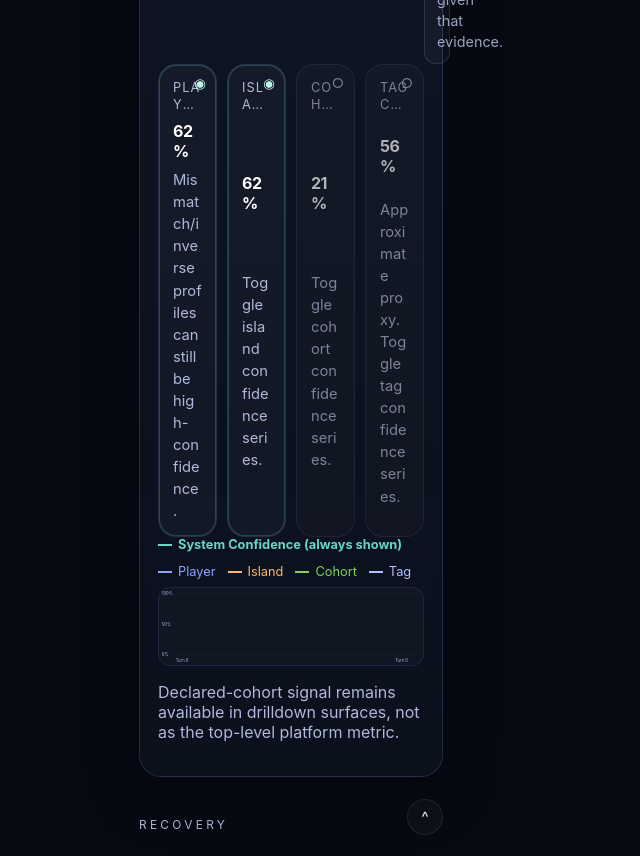
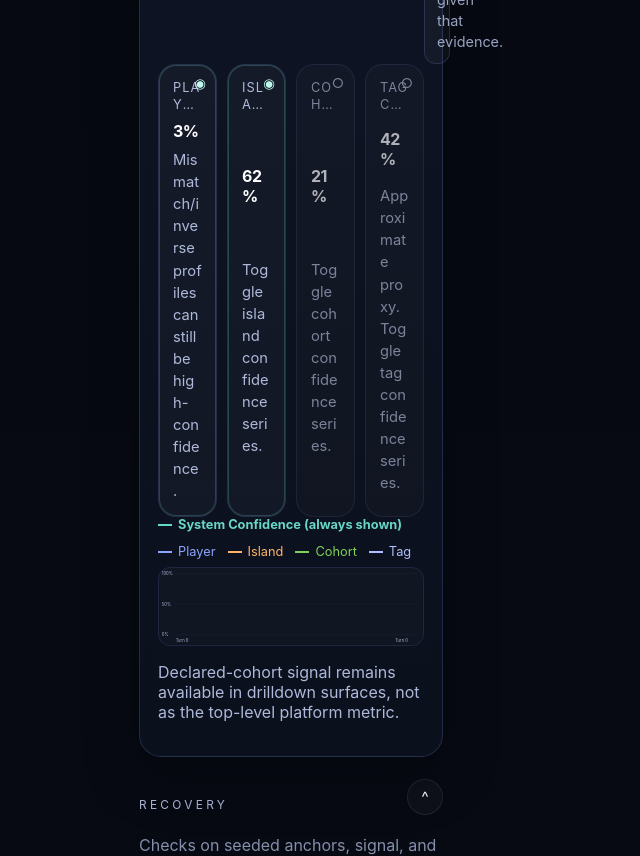
Before and after one commit to BrianUrbanek/Wayfarer, a React (Vite) app: page / in a window 1280 px wide. Shown: the part 5600-6456 px from the top of the page, without its empty margins (349-989 px from the left). Built offline with nearby package versions, Linux system fonts and the light colour scheme.

Commit message:
Align experiment harness with scenario presets

```diff
--- a/src/ui/systemHealth.ts
+++ b/src/ui/systemHealth.ts
@@ -81,7 +81,11 @@ function computeAtTurn(state: SimulationState, turnLimit: number): Omit<SystemHe
             : diagnosisType === 'LOW_SIGNAL'
               ? 0.4
               : 0.15;
-        return clamp01((inf.signalEvidence * 0.45) + (Math.max(0, inf.behaviorTop.score) * 0.35) + (diagnosisWeight * 0.2));
+        const evidenceGate = inf.ratingEvidence;
+        if (evidenceGate <= 0) {
+          return 0;
+        }
+        return clamp01(evidenceGate * ((Math.max(0, inf.behaviorTop.score) * 0.55) + (diagnosisWeight * 0.45)));
       })
     )
   );
```
Also changed, not shown: 1 other file (tests, documents, lock files or other folders).
